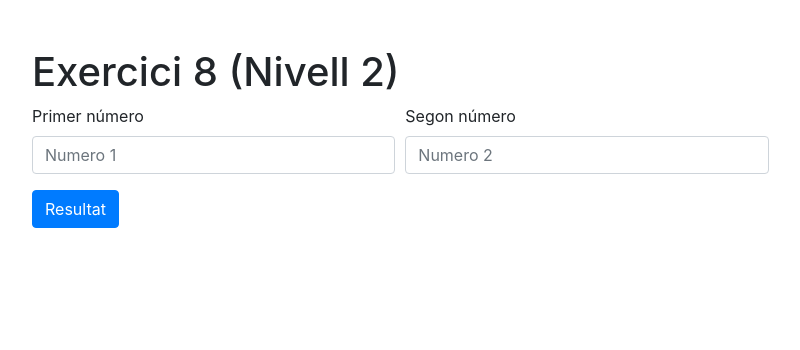
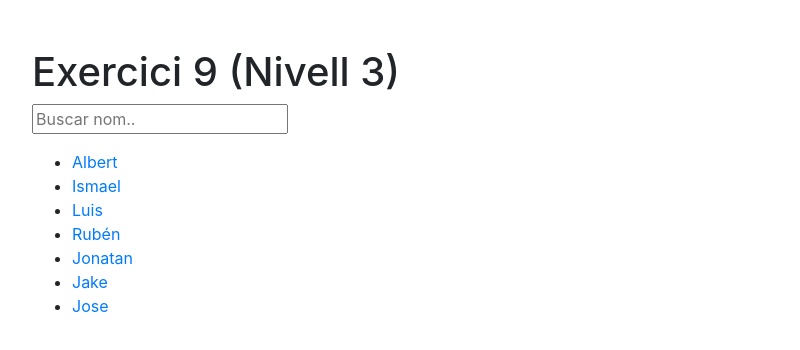
Before and after one commit to JavierPeDe/S4.ES6, a plain HTML site: page index.html in a window 1280 px wide. Shown: the whole page, without its empty margins (31-831 px from the left). Drawn offline with nearby package versions, Linux system fonts and the light colour scheme.

Commit message:
Exercici 9 (Nivel-3)

```diff
--- a/index.html
+++ b/index.html
@@ -15,33 +15,22 @@
 
 <body>
     <div class="container m-5">
-        <h1>Exercici 8 (Nivell 2)</h1>
-        <form id="formId" name="form">
-            <div class="form-row">
-                <div class="form-group col-md-4">
-                    <label for="inputEmail1">Primer número</label>
-                    <input type="number" class="form-control" id="inputN1" placeholder="Numero 1">
-                    <div class="invalid-feedback" id="eN1">
-                    </div>
-                    <div class="valid-feedback" id="vN1"></div>
-                </div>
-                <div class="form-group col-md-4">
-                    <label for="inputEmail2">Segon número</label>
-                    <input type="number" class="form-control" id="inputN2" placeholder="Numero 2">
-                    <div class="invalid-feedback" id="eN2">
-                    </div>
-                    <div class="valid-feedback" id="vN2"></div>
+        <h1>Exercici 9 (Nivell 3)</h1>
+        <input type="text" id="myInput" onkeyup="filterNames(this)" placeholder="Buscar nom.." title="Buscar nom">
+        <ul id="busqueda">
 
-                </div>
-                <div class="form-group col-md-6">
-                <button type="button" class="btn btn-primary"   onclick="validacion()">Resultat</button>
-               </div>
-            </div>
-            </form>
-             <div class="container">
-                   <p id="resultat_P"></p>
-                </div>
+        </ul>
 
+
+        <ul id="myUL">
+            <li><a href="#">Albert</a></li>
+            <li><a href="#">Ismael</a></li>
+            <li><a href="#">Luis</a></li>
+            <li><a href="#">Rubén</a></li>
+            <li><a href="#">Jonatan</a></li>
+            <li><a href="#">Jake</a></li>
+            <li><a href="#">Jose</a></li>
+          </ul>
     </div>
 
     <script src="main.js"></script>
--- a/main.js
+++ b/main.js
@@ -1,64 +1,43 @@
-// Exercici 8
+//Exercici 9 (Nivel-3)
+//  Aquest exercici tracta de crear un cercador. Donada una llista de noms, a l'introduir un nom al cercador només s'han de mostrar aquells que coincideixin.
+// Seria desitjable que vagi filtrant conforme es va omplint el nom. També tenir en compte maquetar la solució final perquè tingui bon aspecte.
 
-// Modificar l'exercici anterior perquè els números s'introdueixin a través d'un formulari (amb validacions),
-// i que la taula de multiplicar la mostri en una taula HTML
+// Code snippet:
 
-// let num1 = prompt('Introdueix el primer numero:');
-// let num2 = prompt('Introdueix el segon numero:');
+// <input type="text" id="myInput" onkeyup="filterNames()" placeholder="Buscar nom.." title="Buscar nom">
 
-function validacion() {
-    let error = 0;
-    var inputNum1 = document.forms["form"]["inputN1"];
-    var inputNum2 = document.forms["form"]["inputN2"];
+// <ul id="myUL">
+//   <li><a href="#">Albert</a></li>
+//   <li><a href="#">Ismael</a></li>
+//   <li><a href="#">Luis</a></li>
+//   <li><a href="#">Rubén</a></li>
+//   <li><a href="#">Jonatan</a></li>
+//   <li><a href="#">Jake</a></li>
+//   <li><a href="#">Jose</a></li>
+// </ul>
 
-    form.classList.remove("is-invalid");
-    form.classList.remove("is-valid");
+var lista = [] //guardamos la lista original
+for (const nombres of document.querySelectorAll("a")) {
+  lista.push(nombres.innerHTML);
+}
+var listaTemporal = [...lista];
+function filterNames(event) {
+  let input = event.value.toLowerCase();
+  //Devuelve de la lista solamente las coincidencias a listaTemporal
+  listaTemporal = lista.filter(function (n) {
+    return n.toLowerCase().indexOf(input) > -1;
+  });
 
+  console.log(listaTemporal); //iformativo
 
-    //Validacio Primer numero
-    if (inputNum1.value == "") {
-        inputNum1.classList.add("is-invalid");
-        document.getElementById("eN1").textContent = "Introdueix un número";
-        error++;
-    }
-    else if (parseInt(inputNum1.value) < 1 || parseInt(inputNum1.value) >= 10) {
-        inputNum1.classList.add("is-invalid");
-        document.getElementById("eN1").textContent = "Prova amb un número del 1-10";
-        error++;
-    }
-    else {
-        inputNum1.classList.add("is-valid");
-        document.getElementById("vN1").textContent = "Número aceptat";
-    }
-    //Validacio Segon numero
-    if (inputNum2.value == "") {
-        inputNum2.classList.add("is-invalid");
-        document.getElementById("eN2").textContent = "Introdueix un número";
-        error++;
-    }
-    else if (parseInt(inputNum2.value) < 1 || parseInt(inputNum2.value) > 10) {
-        inputNum2.classList.add("is-invalid");
-        document.getElementById("eN2").textContent = "Prova amb un número del 1-10";
-        error++;
-    }
-    else {
-        inputNum2.classList.add("is-valid");
-        document.getElementById("vN2").textContent = "Número aceptat";
-    }
-    if (error == 0) { taulaMultiplicar(inputNum1.value, inputNum2.value) } //Cridem la funcio taulamultiplicar si no hi ha errors
-    // return (error == 0);
+  var myList = document.getElementById('myUL');
+  myList.innerHTML = ''; //Borramos la lista de HTML y la volvemos a rellenar con las coincidencias en cada evento.
+  for (let newName of listaTemporal) {
+    var itemLi = document.createElement('li');
+    var a = document.createElement('a');
+    a.textContent = newName;
+    a.setAttribute('href', '#');
+    itemLi.appendChild(a);
+    document.getElementById('myUL').appendChild(itemLi);
+  }
 }
-
-const taulaMultiplicar = (num1, num2) => {
-    let resultat = '';
-
-    for (let i = 1; i <= num2; i++) {
-        resultat += `${num1} X ${i} = ${num1 * i} <br>`
-    }
-    document.getElementById("resultat_P").innerHTML = resultat;
-}
-form.addEventListener('blur', (event) => {
-    console.log(event);
-    if (event.target.value != '') event.target.classList.remove('is-invalid');
-    if (event.target.value != '') event.target.classList.remove('is-valid');
-}, true);
```
